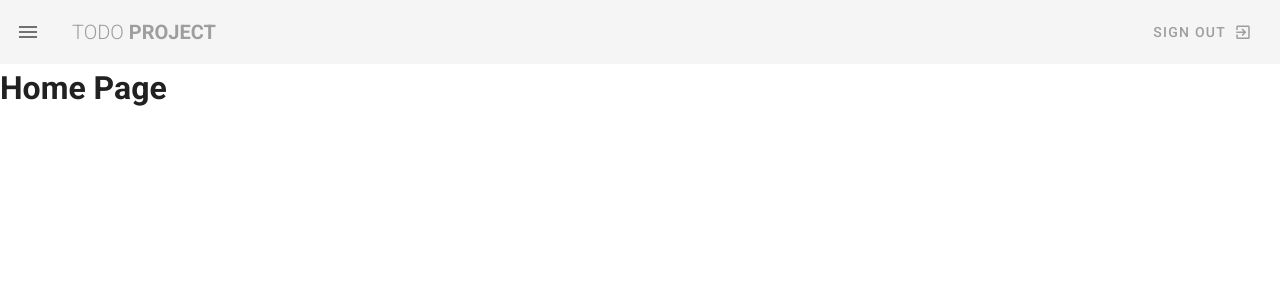
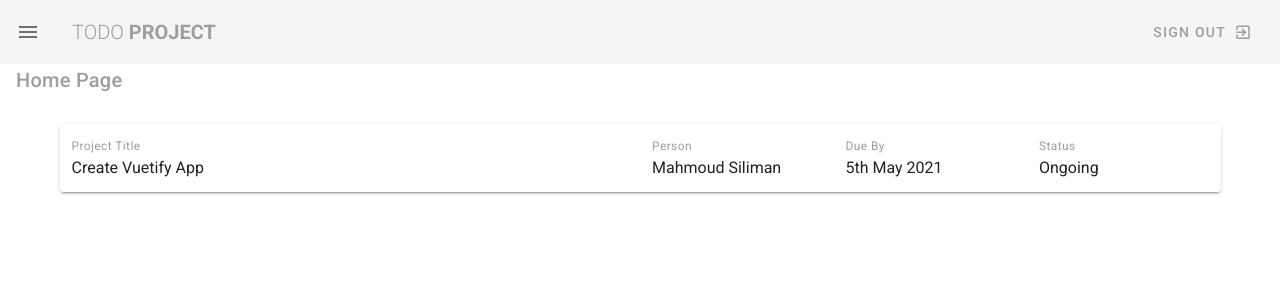
Before and after one commit to mahmoudsiliman75/todo-project, a Vue app: page / in a window 1280 px wide. Shown: the top 300 px of the page. Built offline with nearby package versions, Linux system fonts and the light colour scheme.

Commit message:
use grid system and set project card

```diff
--- a/src/App.vue
+++ b/src/App.vue
@@ -1,6 +1,6 @@
 <template>
   <v-app>
-    <v-main>
+    <v-main class="mx-4">
       <the-nav-bar></the-nav-bar>
       <router-view></router-view>
     </v-main>
--- a/src/views/About.vue
+++ b/src/views/About.vue
@@ -1,5 +1,9 @@
 <template>
   <div class="about">
-    <h1> About Page</h1>
+    <h1 class="title grey--text"> About Page</h1>
+
+    <v-container class="my-4">
+      content
+    </v-container>
   </div>
 </template>
--- a/src/views/Dashboard.vue
+++ b/src/views/Dashboard.vue
@@ -1,6 +1,32 @@
 <template>
   <div class="home">
-    <h1> Home Page </h1>
+    <h1 class="title grey--text"> Home Page </h1>
+
+    <v-container class="my-4">
+      <v-card class="pa-3">
+        <v-row>
+          <v-col cols="12" md="6">
+            <div class="caption grey--text"> Project Title </div>
+            <div> Create Vuetify App </div>
+          </v-col>
+
+          <v-col cols="6" sm="4" md="2">
+            <div class="caption grey--text"> Person </div>
+            <div> Mahmoud Siliman </div>
+          </v-col>
+
+          <v-col cols="6" sm="4" md="2">
+            <div class="caption grey--text"> Due By </div>
+            <div> 5th May 2021 </div>
+          </v-col>
+
+          <v-col cols="2" sm="4" md="2">
+            <div class="caption grey--text"> Status </div>
+            <div> Ongoing </div>
+          </v-col>
+        </v-row>
+      </v-card>
+    </v-container>
   </div>
 </template>
 
--- a/src/views/Projects.vue
+++ b/src/views/Projects.vue
@@ -1,3 +1,9 @@
 <template>
-  <h1> Projects Page </h1>
+  <div class="projects">
+    <h1 class="title grey--text"> Projects Page </h1>
+
+    <v-container class="my-4">
+      Content
+    </v-container>
+  </div>
 </template>
--- a/src/views/Team.vue
+++ b/src/views/Team.vue
@@ -1,3 +1,9 @@
 <template>
-  <h1> Team Page </h1>
+  <div class="team">
+    <h1 class="title grey--text"> Team Page </h1>
+
+    <v-container class="my-4">
+      Content
+    </v-container>
+  </div>
 </template>
```
